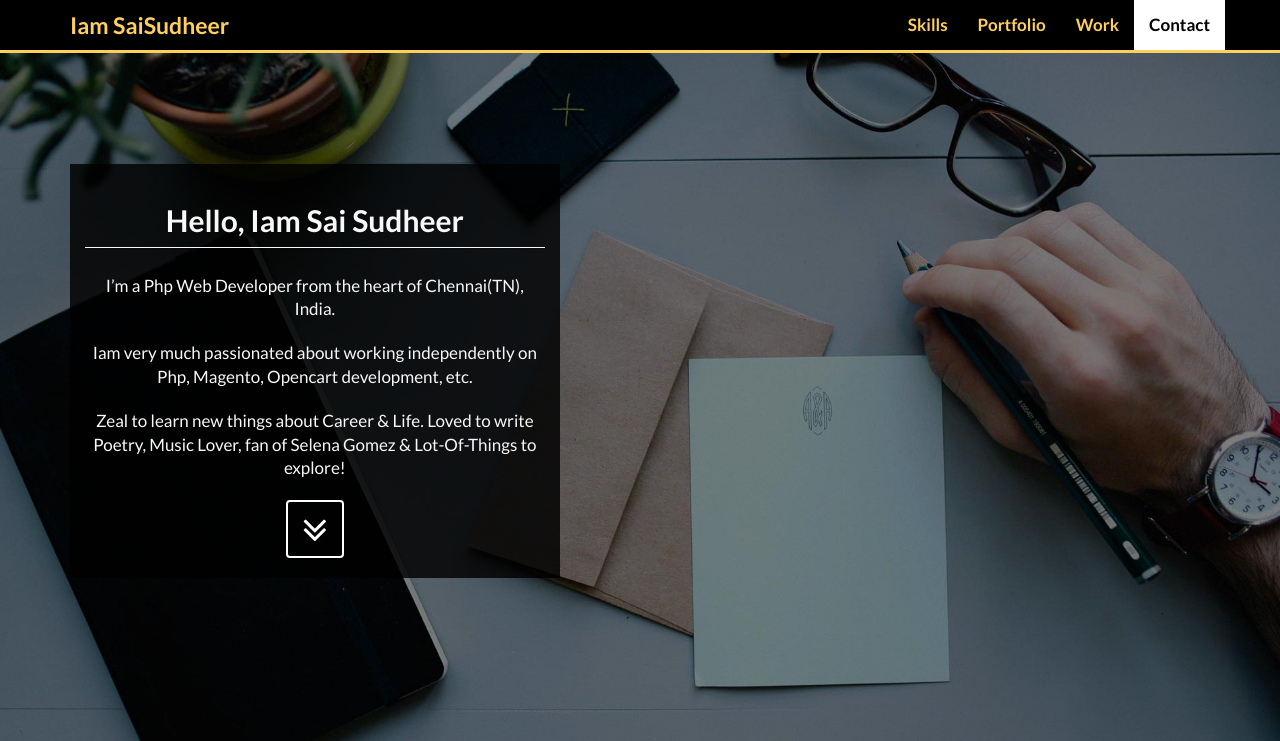
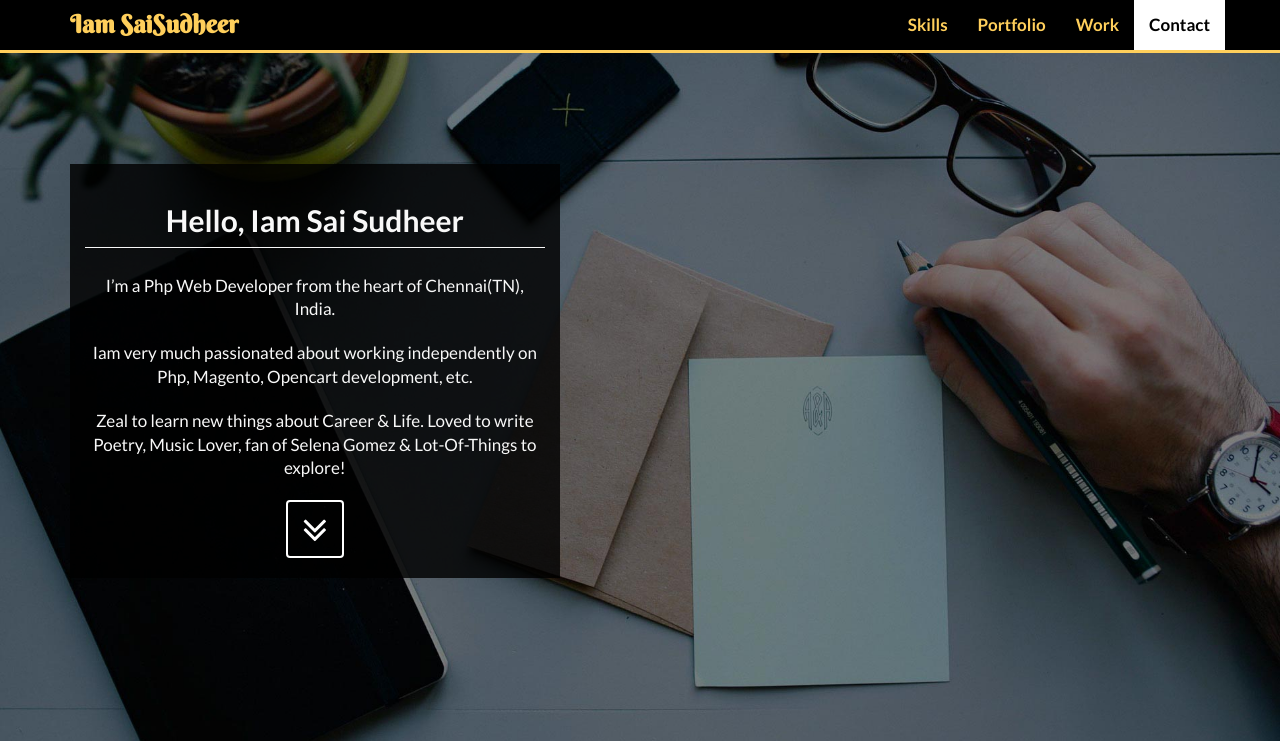
Before and after one commit to IamSaiSudheer/IamSaiSudheer, a PHP site: page / in a window 1280 px wide. Shown: the top 741 px of the page. Run offline with PHP 8.4, Linux system fonts and the light colour scheme; some libraries are stand-ins or nearby versions.

Commit message:
Logo text font has been added and Favicon also added.

```diff
--- a/css/iamsaisudheer-style.css
+++ b/css/iamsaisudheer-style.css
@@ -227,6 +227,12 @@ p.copyright {
 .navbar-default .navbar-brand {
     color: #FFCF5B;
 }
+
+.navbar-brand {
+  font-size: 25px;
+  font-family: 'Berkshire Swash', cursive;
+}
+
 #map {
     height: 60%;
     border-top: 2px solid #000000;
--- a/index.html
+++ b/index.html
@@ -9,9 +9,11 @@
       <meta name="author" content="Sai Sudheer Nekkanti">
       <title>Sai Sudheer - Php Developer based in Chennai, India</title>
 
+      <link rel="icon" type="image/icon" href="img/favicon.ico">
       <link href="css/bootstrap.min.css" rel="stylesheet">
       <link href="css/iamsaisudheer-style.css" rel="stylesheet">
       <link href="font-awesome-4.6.3/css/font-awesome.min.css" rel="stylesheet" type="text/css">
+      <link href="https://fonts.googleapis.com/css?family=Berkshire+Swash" rel="stylesheet">
       <link href="https://fonts.googleapis.com/css?family=Lato:300,400,700,300italic,400italic,700italic" rel="stylesheet" type="text/css">
       <!-- HTML5 Shim and Respond.js IE8 support of HTML5 elements and media queries -->
       <!-- WARNING: Respond.js doesn't work if you view the page via file:// -->
```
Also changed, not shown: img/favicon.ico (added).
